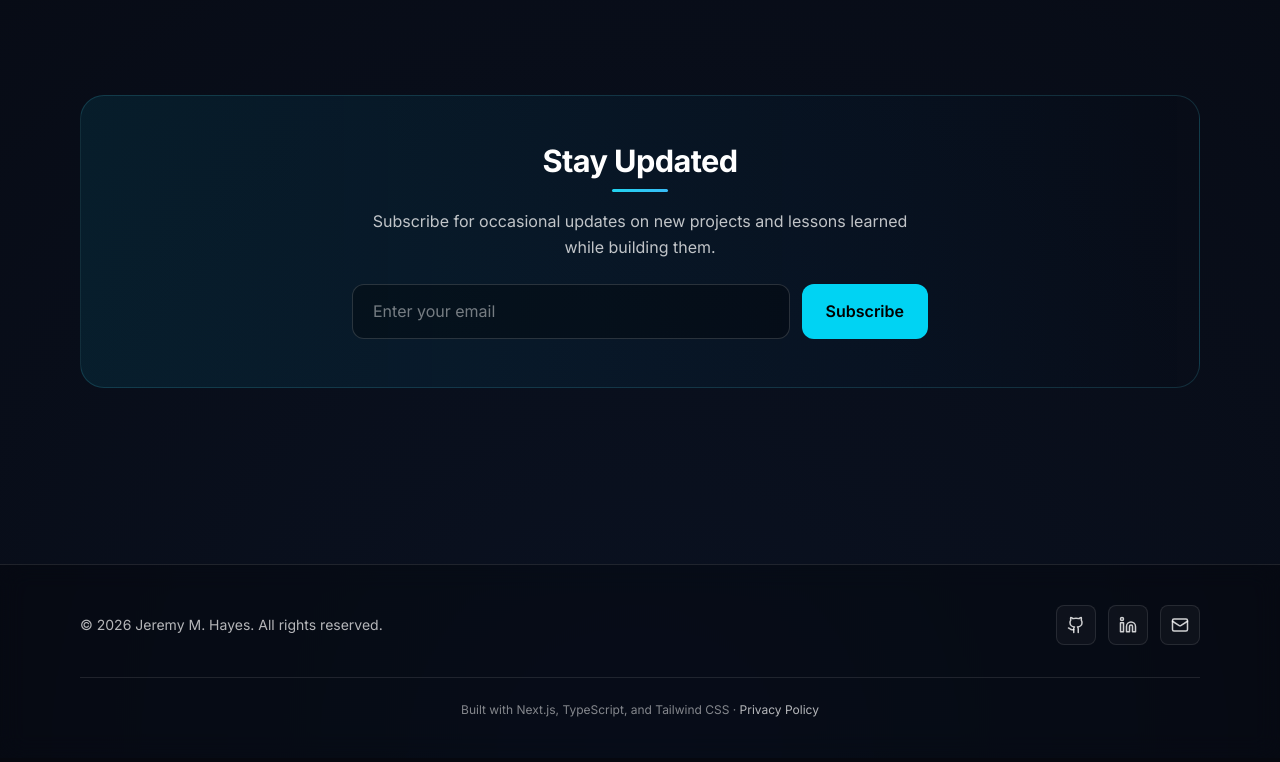
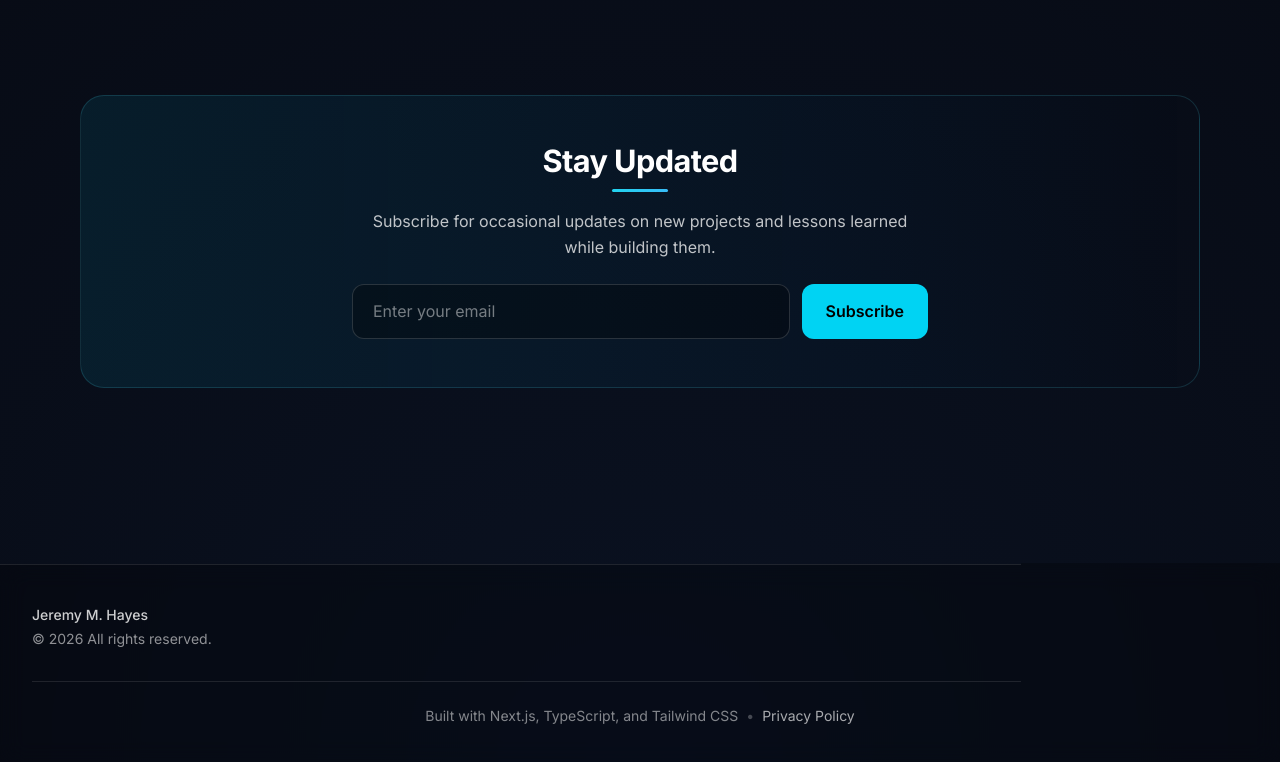
Before and after one commit to AspectOV/Portfolio, a Next.js app: page / in a window 1280 px wide. Shown: the part 3433-4195 px from the top of the page. Built offline with nearby package versions, Linux system fonts and the light colour scheme.

Commit message:
Refactor Footer component to use external social links

```diff
--- a/src/components/Footer.tsx
+++ b/src/components/Footer.tsx
@@ -1,71 +1,104 @@
 'use client'
 
 import React from 'react'
+import Link from 'next/link'
 import { motion } from 'framer-motion'
-import { Github, Linkedin, Mail } from 'lucide-react'
-import Link from 'next/link'
+import {
+  Github,
+  Linkedin,
+  Mail,
+  type LucideIcon,
+} from 'lucide-react'
 
 interface SocialLink {
   name: string
   url: string
-  icon: React.FC<{ size: number }>
+  icon: LucideIcon
+  external?: boolean
 }
-
-const Footer: React.FC = () => {
-  const currentYear = new Date().getFullYear()
 
 const socialLinks: SocialLink[] = [
   {
     name: 'GitHub',
     url: 'https://github.com/aspectov',
     icon: Github,
+    external: true,
   },
   {
     name: 'LinkedIn',
     url: 'https://linkedin.com/in/jeremymhayes/',
     icon: Linkedin,
+    external: true,
   },
   {
     name: 'Email',
-      url: 'mailto:jeremy@jeremymhayes.com',
+    url: 'mailto:Jeremy@jeremymhayes.com',
     icon: Mail,
   },
 ]
 
+const Footer: React.FC = () => {
+  const currentYear = new Date().getFullYear()
+
   return (
     <motion.footer
-      className="mt-24 border-t border-white/10 bg-black/25 px-8 py-10 backdrop-blur-md"
-      initial={{ opacity: 0 }}
-      animate={{ opacity: 1 }}
-      transition={{ duration: 0.5, delay: 0.2 }}
+      className="mt-24 border-t border-white/10 bg-black/25 px-4 py-10 backdrop-blur-md sm:px-6 lg:px-8"
+      initial={{ opacity: 0, y: 16 }}
+      whileInView={{ opacity: 1, y: 0 }}
+      viewport={{ once: true, amount: 0.15 }}
+      transition={{ duration: 0.45 }}
     >
-      <div className="mx-auto flex w-full max-w-[1120px] flex-col gap-8">
-        <div className="flex flex-col items-center justify-between gap-6 md:flex-row">
-          <p className="text-sm text-white/70">© {currentYear} Jeremy M. Hayes. All rights reserved.</p>
+      <div className="mx-auto w-full max-w-7xl">
+        <div className="flex flex-col gap-8">
+          <div className="flex flex-col items-center justify-between gap-5 md:flex-row">
+            <div className="text-center md:text-left">
+              <p className="text-sm font-medium text-white/80">
+                Jeremy M. Hayes
+              </p>
+              <p className="mt-1 text-sm text-white/55">
+                © {currentYear} All rights reserved.
+              </p>
+            </div>
 
-          <div className="flex items-center gap-3">
-            {socialLinks.map((link: SocialLink) => (
+            <nav
+              className="flex items-center gap-3"
+              aria-label="Footer social links"
+            >
+              {socialLinks.map((link) => {
+                const Icon = link.icon
+
+                return (
                   <motion.a
                     key={link.name}
                     href={link.url}
-                target="_blank"
-                rel="noopener noreferrer"
-                className="rounded-lg border border-white/10 bg-white/[0.03] p-2.5 text-white/80 hover:border-cyan-300/40 hover:text-cyan-200"
-                whileHover={{ scale: 1.08 }}
+                    aria-label={link.name}
+                    className="inline-flex h-11 w-11 items-center justify-center rounded-xl border border-white/10 bg-white/[0.03] text-white/75 transition-all duration-200 hover:-translate-y-0.5 hover:border-cyan-300/30 hover:bg-cyan-400/[0.08] hover:text-cyan-200"
+                    whileHover={{ scale: 1.04 }}
                     whileTap={{ scale: 0.96 }}
-                aria-label={link.name}
+                    {...(link.external
+                      ? {
+                          target: '_blank',
+                          rel: 'noopener noreferrer',
+                        }
+                      : {})}
                   >
-                <link.icon size={18} />
+                    <Icon size={18} strokeWidth={2} />
                   </motion.a>
-            ))}
-          </div>
+                )
+              })}
+            </nav>
           </div>
 
-        <div className="border-t border-white/10 pt-6 text-center text-xs text-white/50">
-          Built with Next.js, TypeScript, and Tailwind CSS ·{' '}
-          <Link href="/privacy-policy" className="text-white/70 hover:text-cyan-200">
+          <div className="border-t border-white/10 pt-6 text-center text-sm text-white/50">
+            <span>Built with Next.js, TypeScript, and Tailwind CSS</span>
+            <span className="mx-2 text-white/25">•</span>
+            <Link
+              href="/privacy-policy"
+              className="text-white/65 transition-colors duration-200 hover:text-cyan-200"
+            >
               Privacy Policy
             </Link>
+          </div>
         </div>
       </div>
     </motion.footer>
```
Lines whose indentation alone changed are shown as unchanged.
